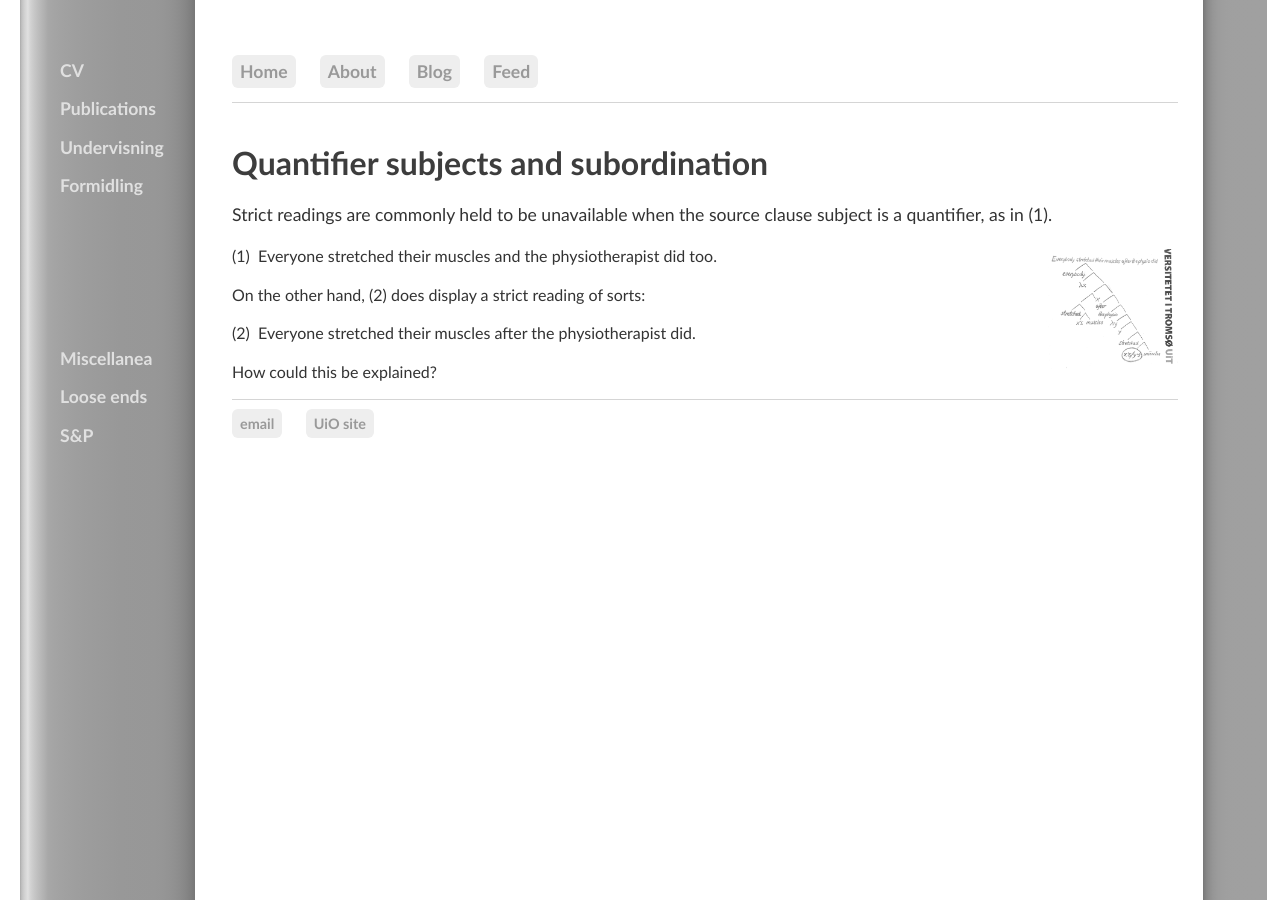
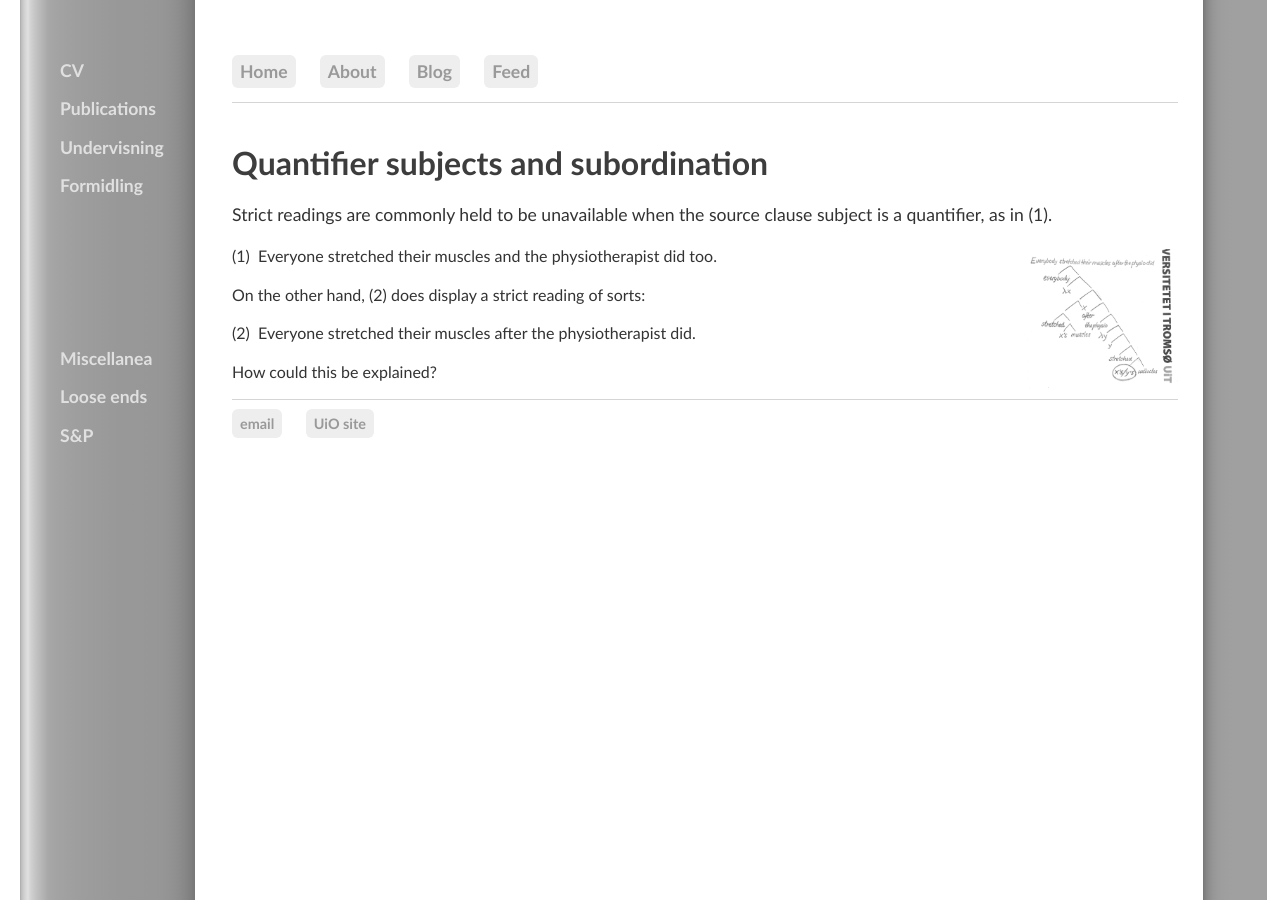
Before and after one commit to kjelljs/kjelljs.github.io, a Jekyll site: the page built from courses/ellipsis/quanti.html, in a window 1280 px wide. Built offline with Jekyll 4.4.1, drawn with Linux system fonts in a browser that asks for light colours.

Commit message:
Update quanti.html

```diff
--- a/courses/ellipsis/quanti.html
+++ b/courses/ellipsis/quanti.html
@@ -27,7 +27,7 @@ title: "Quantifier subjects and subordination"
 
 <div class="ingress"><p>Strict readings are commonly held to be unavailable when the source clause subject is a quantifier, as in (1).
 </p></div>
-<div style="float:right;"><figure class="rightfig"><div class="zoom"><img style="height:120px" src="/pics/muscles.jpg"></div></figure></div><p>(1) &nbsp;Everyone stretched their muscles and the physiotherapist did too.</p>
+<div style="float:right;"><figure class="rightfig"><div class="zoom"><img style="height:140px" src="/pics/muscles.jpg"></div></figure></div><p>(1) &nbsp;Everyone stretched their muscles and the physiotherapist did too.</p>
 
 <p>On the other hand, (2) does display a strict reading of sorts:</p>
 <p>(2) &nbsp;Everyone stretched their muscles after the physiotherapist did.</p>
```
